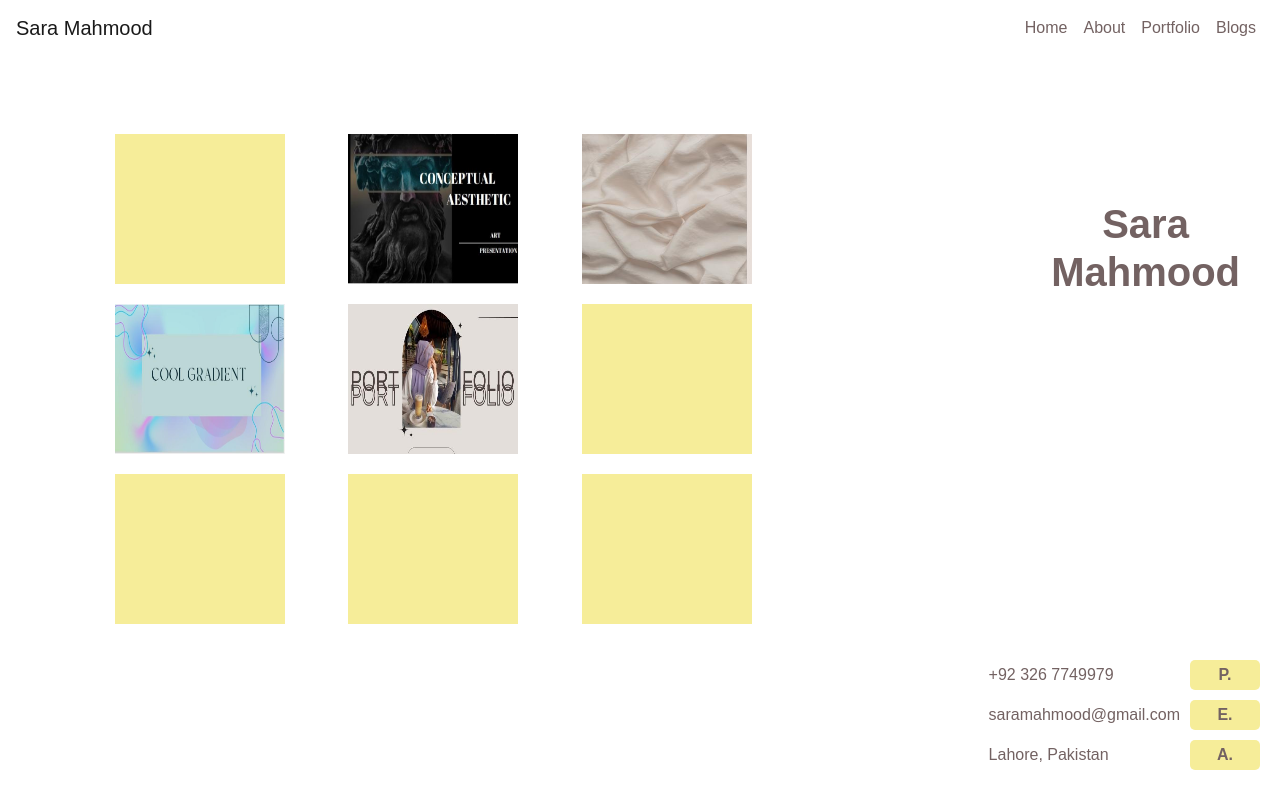
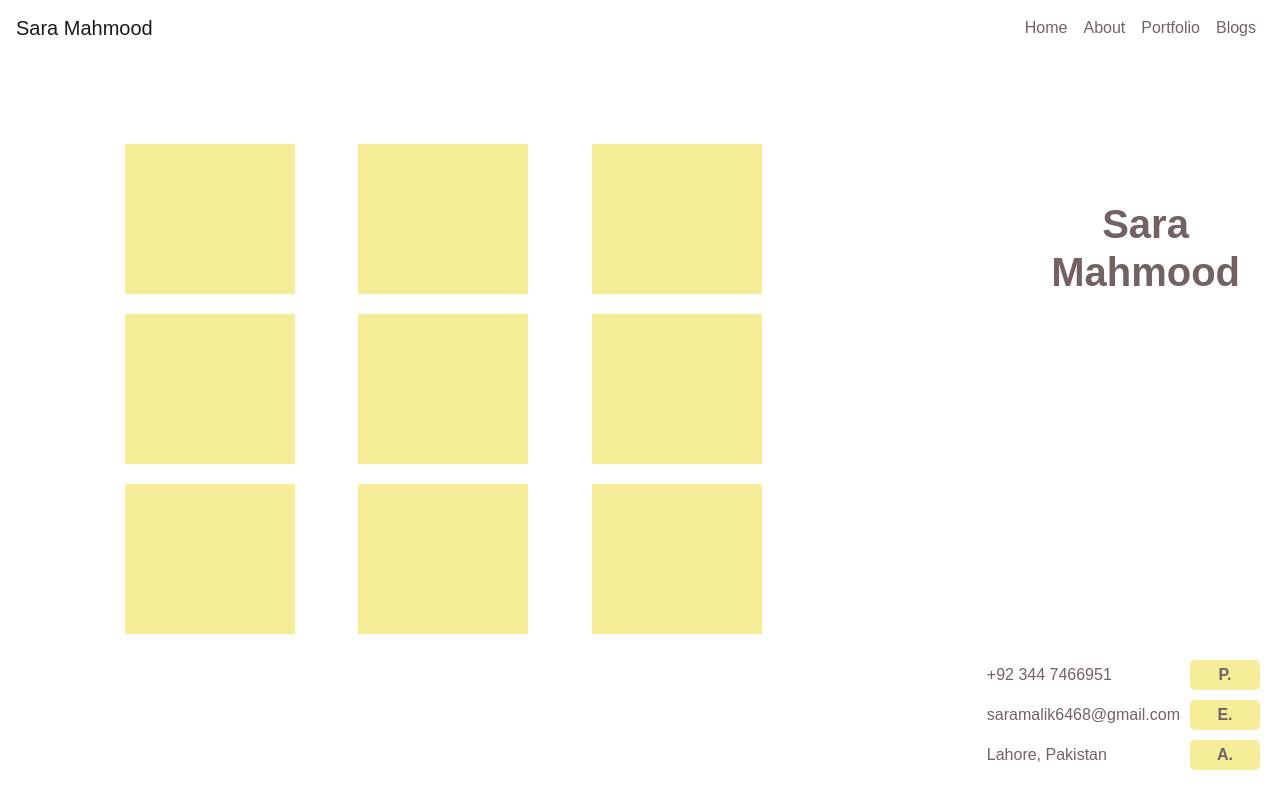
Before and after one commit to SadiaMahmoodMalik/Sara-Mahmood, a React (Create React App) app: page / in a window 1280 px wide. Built offline with nearby package versions, Linux system fonts and the light colour scheme; a web font is replaced by a local one.

Commit message:
update contact info

```diff
--- a/package.json
+++ b/package.json
@@ -8,6 +8,7 @@
     "@testing-library/user-event": "^13.5.0",
     "react": "^18.2.0",
     "react-dom": "^18.2.0",
+    "react-pdf": "^7.3.3",
     "react-router-dom": "^6.15.0",
     "react-scripts": "^5.0.1",
     "web-vitals": "^2.1.4"
--- a/src/App.js
+++ b/src/App.js
@@ -6,6 +6,9 @@ import Portfolio from "./Portfolio";
 import Blogs from "./Blogs";
 import Contact from "./Contact";
 import "./styles.css";
+import { Document, Page, pdfjs } from 'react-pdf';
+import { useState } from 'react'; // For state management
+
 
 function App() {
   return (
--- a/src/Contact.js
+++ b/src/Contact.js
@@ -36,13 +36,13 @@ function Contact() {
       <div className="contact-content">
         <div className="contact-box">
           <div className="contact-item">
-            <span className="contact-value">+92 326 7749979</span>
+            <span className="contact-value">+92 344 7466951</span>
             <div className="contact-label-box">
               <span className="contact-label">P.</span>
             </div>
           </div>
           <div className="contact-item">
-            <span className="contact-value">saramahmood@gmail.com</span>
+            <span className="contact-value">saramalik6468@gmail.com</span>
             <div className="contact-label-box">
               <span className="contact-label">E.</span>
             </div>
--- a/src/Home.js
+++ b/src/Home.js
@@ -1,56 +1,62 @@
-import React from "react";
+import React, { useState } from "react";
 import Contact from "./Contact";
+import { Link } from "react-router-dom";
+import { Document, Page, pdfjs } from "react-pdf";
 import "./styles.css";
 
 function Home() {
+  // Initialize PDF.js worker
+  pdfjs.GlobalWorkerOptions.workerSrc = `https://cdnjs.cloudflare.com/ajax/libs/pdf.js/${pdfjs.version}/pdf.worker.min.js`;
+
+  // State to manage PDF URL
+  const [pdfUrl, setPdfUrl] = useState(null);
+
+  const openPdf = (url) => {
+    setPdfUrl(url);
+  };
+
+  const generateBoxes = () => {
+    const boxes = [];
+    const pdfUrls = [
+      "/pdfs/pdf1.pdf",
+      null, // Box 2 - No PDF
+      null, // Box 3 - No PDF
+      "/pdfs/pdf2.pdf",
+      "/pdfs/pdf3.pdf",
+      null, // Box 6 - No PDF
+      "/pdfs/pdf4.pdf",
+      "/pdfs/pdf5.pdf",
+      null, // Box 9 - No PDF
+    ];
+
+    for (let i = 0; i < 9; i++) {
+      boxes.push(
+        <div className="col-md-4" key={i}>
+          {pdfUrls[i] ? (
+            <Link to="/pdf-viewer" onClick={() => openPdf(pdfUrls[i])}>
+              <div className="boxes"></div>
+            </Link>
+          ) : (
+            <div className="boxes"></div>
+          )}
+        </div>
+      );
+    }
+    return boxes;
+  };
+
   return (
     <div className="container mt-5">
       <div style={{ marginBottom: "20px" }}>
-        <h1>Sara <br/> Mahmood</h1>
+        <h1>
+          Sara <br /> Mahmood
+        </h1>
       </div>
 
       <div className="row">
         <div className="col-md-8">
           <div className="response-box">
-            <div class="row boxed">
-              <div class="col-md-4">
-                <div class="boxes"></div>
-              </div>
-              <div class="col-md-4">
-
-                  <img
-                    src="/images/pic1.jpg"
-                    alt="Image1"
-                    className="home-img"
-                  />
-
-              </div>
-              <div class="col-md-4">
-                <img src="/images/pic2.jpg" alt="Image2" className="home-img" />
-              </div>
-            </div>
-            <div class="row boxed">
-              <div class="col-md-4">
-                <img src="/images/pic3.jpg" alt="Image3" className="home-img" />
-              </div>
-              <div class="col-md-4">
-                <img src="/images/pic4.jpg" alt="Image4" className="home-img" />
-              </div>
-              <div class="col-md-4">
-                <div class="boxes"></div>
-              </div>
-            </div>
-            <div class="row boxed">
-              <div class="col-md-4">
-                <div class="boxes"></div>
-              </div>
-              <div class="col-md-4">
-                <div class="boxes"></div>
-              </div>
-              <div class="col-md-4">
-                <div class="boxes"></div>
-              </div>
-            </div>
+            <div className="row boxed">{generateBoxes()}</div>
           </div>
         </div>
       </div>
--- a/src/styles.css
+++ b/src/styles.css
@@ -132,6 +132,7 @@ h2 {
   background: #f6ed99;
    width: 170px; /* Set the width */
   height: 150px; /* Set the height */
+  margin: 10px; /* Add margin to create equal spacing */
   @media (max-width: 768px) {
     margin: 30px;
   }
```
Also changed, not shown: 1 other file (tests, documents, lock files or other folders).
